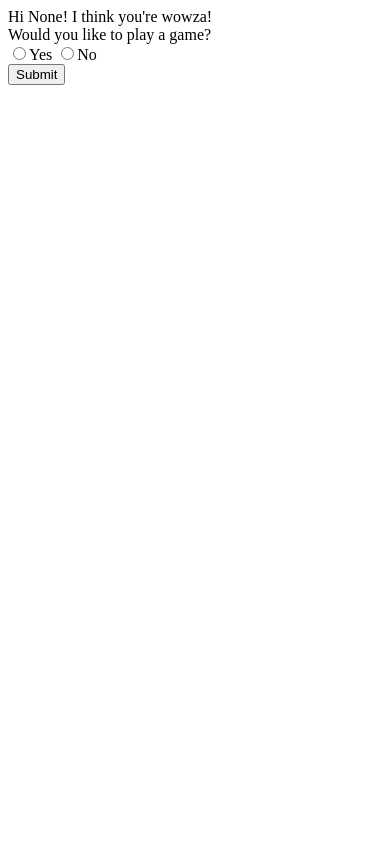
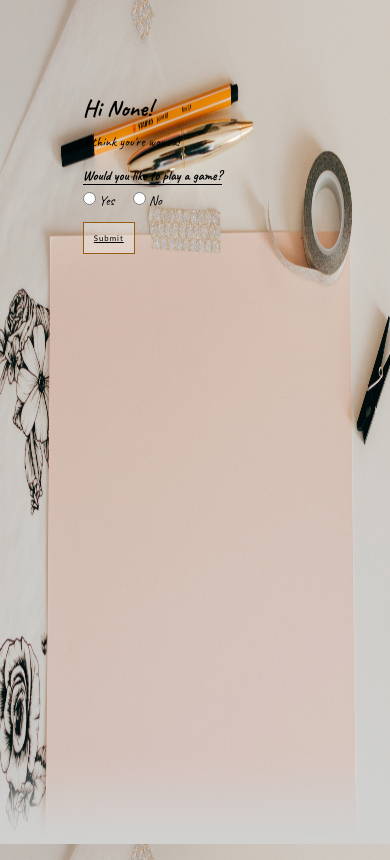
Before and after one commit to edaleeta/hackbright-labs, a Flask app: page /greet in a window 390 px wide. Before the commit the page ends 85 px from the top, so only its background shows below. Run offline with Flask 2, Linux system fonts and the light colour scheme.

Commit message:
Creates responsive design, fixes logic, adds template inheritance.

```diff
--- a/madlibs.py
+++ b/madlibs.py
@@ -86,11 +86,10 @@ def show_madlib():
     # pop and concatenate last item
 
     if len(animals) == 0:
-        animal = "unicorn"
+        concatenated_str = "unicorn"
     if len(animals) == 1:
-        animal = animals.pop()
+        concatenated_str = animals.pop()
     while len(animals) > 0:
-
         for animal in animals:
 
             if len(animals) == 1:
--- a/static/madlibs.css
+++ b/static/madlibs.css
@@ -9,7 +9,7 @@ body {
     height:100%;
     min-height: 100%;
     font-family: Caveat;
-    font-size: 2em;
+    font-size: 3.5vw;
     background-image: url('/static/paper_crop.jpg');
     background-size: 100%;
     background-repeat: no-repeat;
@@ -20,17 +20,66 @@ body {
 
 h1 {
     margin-bottom: 10px;
+    font-size: 6vw;
 }
 
 p {
     margin: 0;
 }
 
-#madlib-container {
+input, select, button{
+    font-size: 2vw;
+    letter-spacing: 1px;
+    background-color: rgba(255, 255, 255, 0.30);
+    font-family: 'Trebuchet MS', 'Lucida Sans Unicode', 'Lucida Grande', 'Lucida Sans', Arial, sans-serif;
+    padding: 10px 10px;
+    margin: 8px 0;
+    box-sizing: border-box;
+    border-width: 1px;
+    border-style: solid;
+    border-color: #858582;
+    margin-bottom: 2.5vw;
+}
+
+select {
+    width: 250px;
+}
+
+input[type=text] {
+    width: 250px;
+}
+
+input[type=submit], button {
+    border-color: #965c11;
+    text-decoration: underline;
+}
+
+label {
+    padding-right: 15px;
+}
+
+.form-item{
+    display: inline-block;
+}
+
+.form-instruction {
+    font-weight: bold;
+    border-bottom: 1px black solid;
+}
+
+#container {
     position: relative;
     top: 20vw;
     margin: 0 auto;
     width: 60%;
+}
+
+#game-form {
+    overflow: scroll;
+    height: 40vw;
+    font-size: 100%;
+
+
 }
 /*#paper {
     position: fixed;
--- /dev/null
+++ b/templates/base.html
@@ -0,0 +1,10 @@
+<!doctype html>
+<html>
+<head>
+  <title>{% block title %}TITLE GOES HERE{% endblock %}</title>
+  <link rel="stylesheet" href="/static/madlibs.css">
+</head>
+<body>
+    {% block content %}BODY CONTENT GOES HERE{% endblock %}
+</body>
+</html>
--- a/templates/compliment.html
+++ b/templates/compliment.html
@@ -1,15 +1,18 @@
-<!doctype html>
-<html>
-<head>
-  <title>A Compliment</title>
-</head>
-<body>
-    Hi {{ person }}! I think you're {{ compliment }}!<br>
-    Would you like to play a game?<br>
+{% extends 'content.html' %}
+{% block title %}A Compliment{% endblock %}
+
+{% block content_header %}Hi {{ person }}!{% endblock %}
+{% block text %}
+    I think you're {{ compliment }}!<br><br>
+    <span class="form-instruction">Would you like to play a game?<br></span>
     <form action="/game">
-        <input type="radio" name="play-game" value="yes">Yes
-        <input type="radio" name="play-game" value="no">No<br>
-        <input type="submit">
+        <div class="form-item">
+            <label><input type="radio" name="play-game" value="yes"> Yes</label>
+        </div>
+        <div class="form-item">
+            <label><input type="radio" name="play-game" value="no"> No</label>
+        </div>
+        <br>
+        <input type="submit" value="Submit">
     </form>
-</body>
-</html>
+{% endblock %}
--- /dev/null
+++ b/templates/content.html
@@ -0,0 +1,15 @@
+{% extends 'base.html' %}
+
+{% block content %}
+<div id="container">
+
+    <h1>{% block content_header %}CONTENT HEADER HERE{% endblock %}</h1>
+
+    {% block text %}
+    PAGE TEXT AND CONTENTS HERE
+    {% endblock %}
+
+</div>
+
+
+{% endblock %}
```
Also changed, not shown: templates/game.html (+28 -20 lines), templates/goodbye.html (+8 -7 lines), templates/hello.html (+12 -14 lines), templates/madlibs.html (+10 -11 lines), static/paper_crop.jpg.
